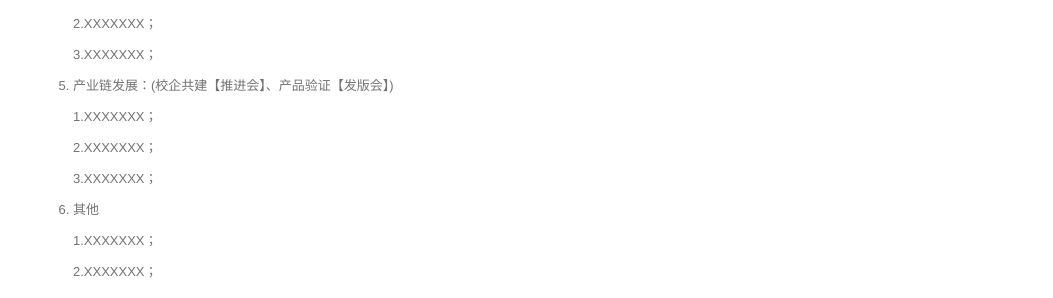
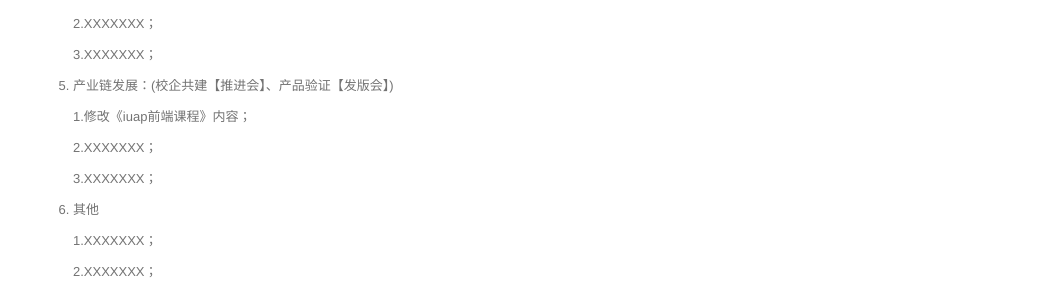
Before and after one commit to walllFlower/blog, a Jekyll site: the page built from _posts/2018-07-17-day_report_cxz.md, in a window 1280 px wide and 900 px high, scrolled down 870 px. Shown: the part 151-449 px from the top of the window, without its empty margins (227-1280 px from the left). Built offline with Jekyll 4.4.1, drawn with Linux system fonts in a browser that asks for light colours; comment, search, counter and statistics services are not loaded.

Commit message:
Update 2018-07-17-day_report_cxz.md

```diff
--- a/_posts/2018-07-17-day_report_cxz.md
+++ b/_posts/2018-07-17-day_report_cxz.md
@@ -61,7 +61,7 @@ categories: 技术运营工作周报
 
 5. 产业链发展：(校企共建【推进会】、产品验证【发版会】)
 
-    1.XXXXXXX；
+    1.修改《iuap前端课程》内容；
 
     2.XXXXXXX；
 
```
